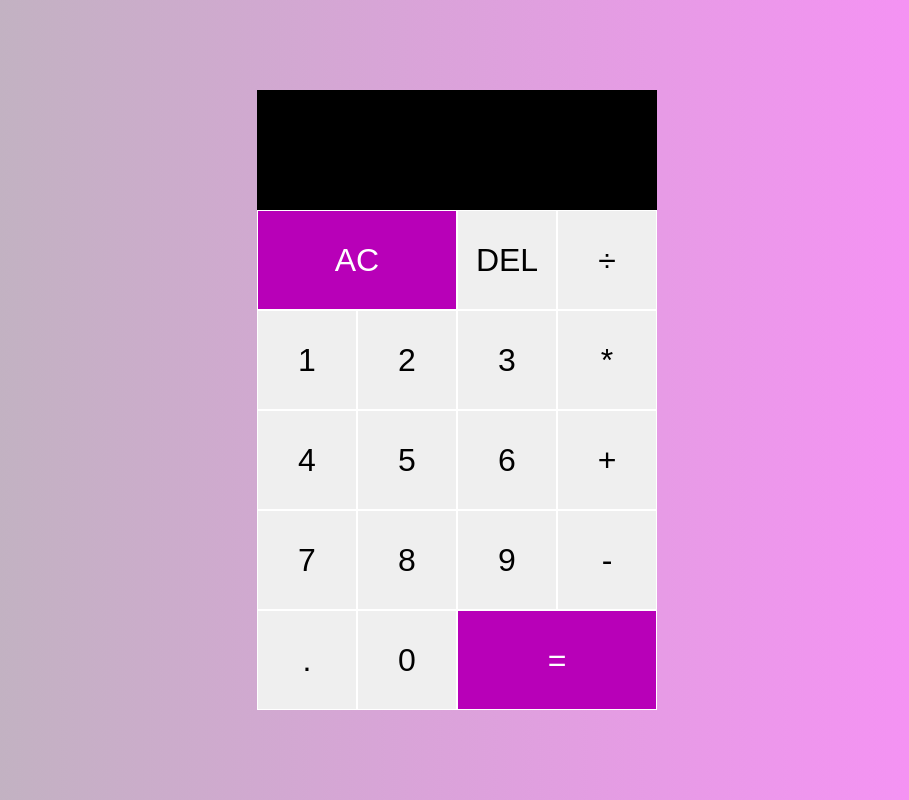
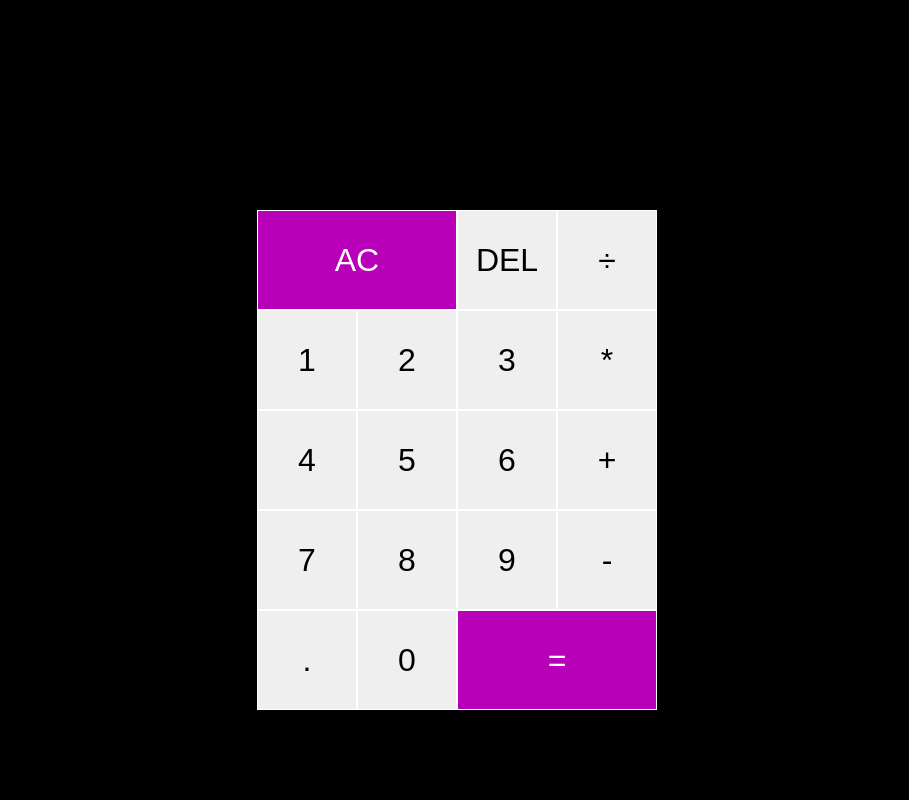
Before and after one commit to maenerosa/calculator-js, a plain HTML site: page index.html in a window 1280 px wide. Shown: the whole page, without its empty margins (183-1092 px from the left). Drawn offline with Linux system fonts and the light colour scheme.

Commit message:
update css file

```diff
--- a/style.css
+++ b/style.css
@@ -7,11 +7,7 @@
 body {
   margin: 0;
   padding: 0;
-  background: linear-gradient(
-    to right,
-    rgba(69, 69, 69, 0.382),
-    rgba(255, 0, 251, 0.452)
-  );
+  background: linear-gradient(to right, rgb(0, 0, 0), rgb(0, 0, 0));
 }
 
 .calculator-grid {
```
